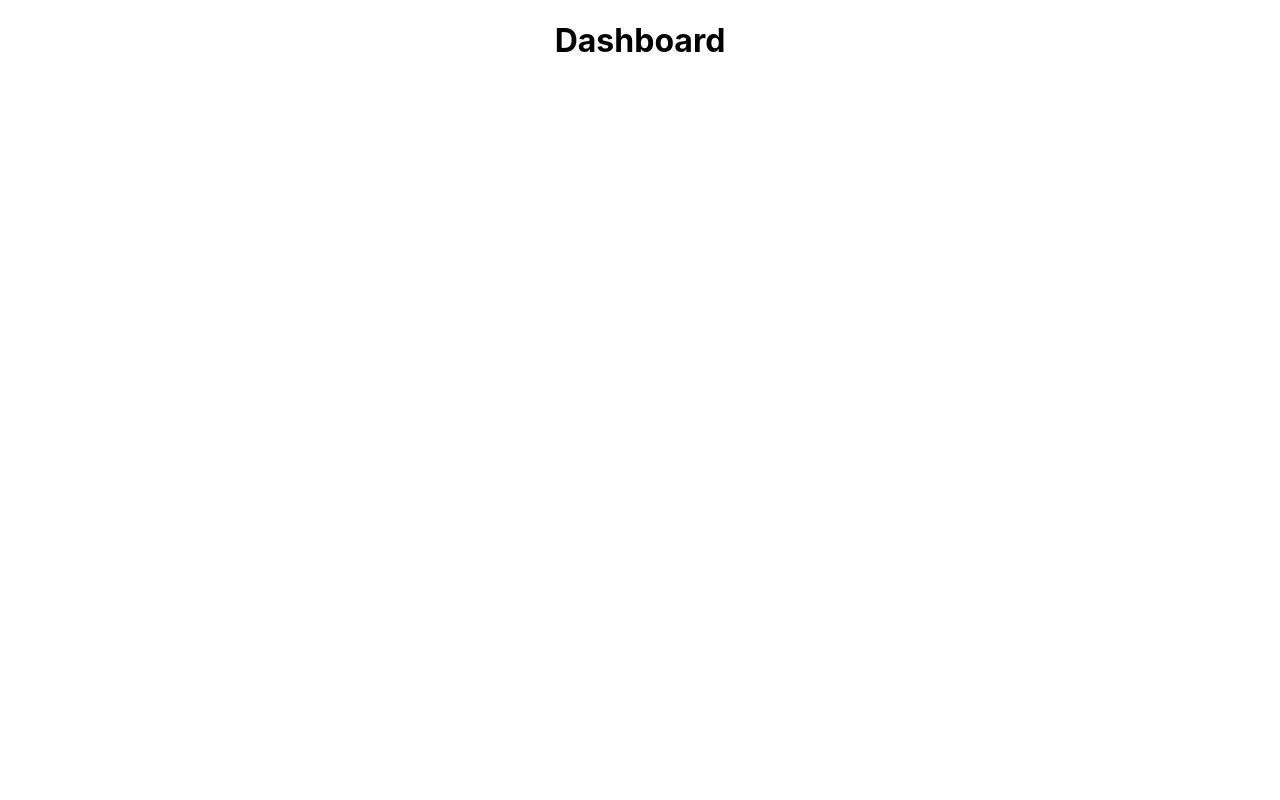
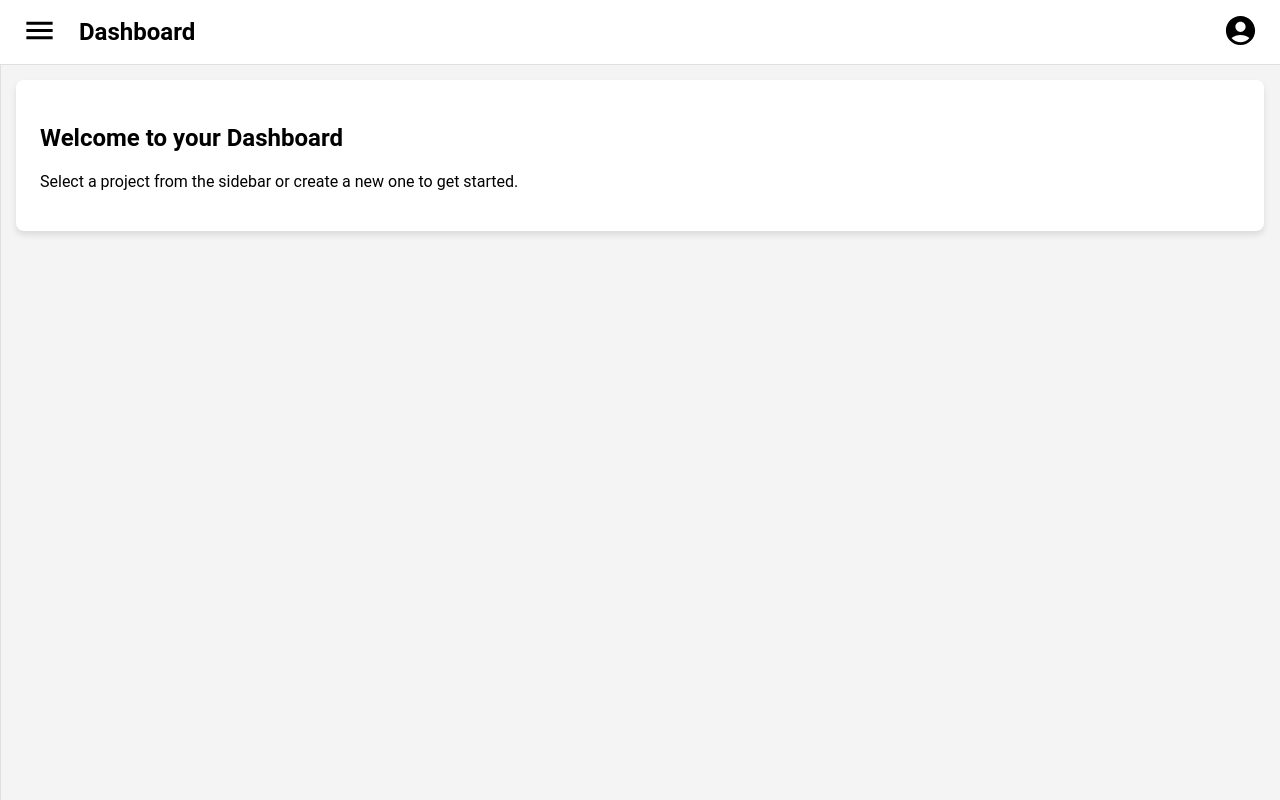
Before and after one commit to arijitchakma79/GleamyNotes, a React (Create React App) app in the folder client/: page /protected/dashboard in a window 1280 px wide. Built offline with nearby package versions, Linux system fonts and the light colour scheme; sample sign-in values are in the browser's storage.

Commit message:
added a basic dashboard

```diff
--- a/client/src/App.css
+++ b/client/src/App.css
@@ -1,38 +1,26 @@
-.App {
-  text-align: center;
+body {
+  margin: 0;
+  font-family: 'Roboto', sans-serif;
+  background-color: #f4f4f4;
 }
 
-.App-logo {
-  height: 40vmin;
-  pointer-events: none;
+.dashboard-container {
+  min-height: 100vh;
 }
 
-@media (prefers-reduced-motion: no-preference) {
-  .App-logo {
-    animation: App-logo-spin infinite 20s linear;
-  }
+.main-content {
+  padding-top: 64px;
+  transition: margin-left 0.3s;
 }
 
-.App-header {
-  background-color: #282c34;
-  min-height: 100vh;
-  display: flex;
-  flex-direction: column;
-  align-items: center;
-  justify-content: center;
-  font-size: calc(10px + 2vmin);
-  color: white;
+.main-content.shifted {
+  margin-left: 250px;
 }
 
-.App-link {
-  color: #61dafb;
+.content-box {
+  background-color: white;
+  margin: 16px;
+  padding: 24px;
+  border-radius: 8px;
+  box-shadow: 0 4px 6px rgba(0, 0, 0, 0.1);
 }
-
-@keyframes App-logo-spin {
-  from {
-    transform: rotate(0deg);
-  }
-  to {
-    transform: rotate(360deg);
-  }
-}
--- /dev/null
+++ b/client/src/components/header.tsx
@@ -0,0 +1,27 @@
+import React from 'react';
+import '../styles/components/header.css';
+import MenuIcon from '@mui/icons-material/Menu';
+import AccountCircleIcon from '@mui/icons-material/AccountCircle';
+
+interface HeaderProps {
+  toggleSidebar: () => void;
+  toggleProfileDropdown: () => void;
+}
+
+const Header: React.FC<HeaderProps> = ({ toggleSidebar, toggleProfileDropdown }) => {
+  return (
+    <header className="header">
+      <div className="left-section">
+        <button onClick={toggleSidebar} className="menu-button" title="Toggle Sidebar">
+          <MenuIcon fontSize="large" />
+        </button>
+        <h1 className="header-title">Dashboard</h1>
+      </div>
+      <button onClick={toggleProfileDropdown} className="profile-icon" title="Toggle Profile Dropdown">
+        <AccountCircleIcon fontSize="large" />
+      </button>
+    </header>
+  );
+};
+
+export default Header;
--- /dev/null
+++ b/client/src/components/profileDropDown.tsx
@@ -0,0 +1,27 @@
+import React from 'react';
+import '../styles/components/profiledropdown.css';
+import SettingsIcon from '@mui/icons-material/Settings';
+import AccountCircleIcon from '@mui/icons-material/AccountCircle';
+import LogoutIcon from '@mui/icons-material/Logout';
+
+const ProfileDropdown = ({ isOpen }: { isOpen: boolean }) => {
+  return (
+    <div className={`profile-dropdown ${isOpen ? 'show' : 'hide'}`}>
+      <button className="dropdown-item">
+        <SettingsIcon fontSize="small" />
+        Settings
+      </button>
+      <button className="dropdown-item">
+        <AccountCircleIcon fontSize="small" />
+        Profile
+      </button>
+      <hr />
+      <button className="dropdown-item logout">
+        <LogoutIcon fontSize="small" />
+        Logout
+      </button>
+    </div>
+  );
+};
+
+export default ProfileDropdown;
--- /dev/null
+++ b/client/src/components/sidebar.tsx
@@ -0,0 +1,31 @@
+import React from 'react';
+import '../styles/components/sidebar.css';
+import AddIcon from '@mui/icons-material/Add';
+
+const Sidebar = ({ isOpen }: { isOpen: boolean }) => {
+  const projects = [
+    { id: 1, name: 'Website Redesign' },
+    { id: 2, name: 'Mobile App' },
+    { id: 3, name: 'Database Migration' }
+  ];
+
+  return (
+    <div className={`sidebar ${isOpen ? 'open' : 'closed'}`}>
+      <div className="sidebar-header">
+        <h2>Projects</h2>
+        <button className="add-button" title="Add Project">
+          <AddIcon />
+        </button>
+      </div>
+      <ul className="project-list">
+        {projects.map(project => (
+          <li key={project.id} className="project-item">
+            {project.name}
+          </li>
+        ))}
+      </ul>
+    </div>
+  );
+};
+
+export default Sidebar;
--- a/client/src/pages/dashboard.tsx
+++ b/client/src/pages/dashboard.tsx
@@ -1,12 +1,37 @@
-import React from "react";
-
+import React, { useState } from 'react';
+import Sidebar from '../components/sidebar';
+import ProfileDropdown from '../components/profileDropDown';
+import Header from '../components/header';
+import '../App.css';
 
 const Dashboard: React.FC = () => {
+  const [isSidebarOpen, setIsSidebarOpen] = useState(false);
+  const [isProfileOpen, setIsProfileOpen] = useState(false);
+
+  const toggleSidebar = () => {
+    setIsSidebarOpen(prev => !prev);
+  };
+
+  const toggleProfileDropdown = () => {
+    setIsProfileOpen(prev => !prev);
+  };
+
   return (
-    <div>
-      <h1>Dashboard</h1>
+    <div className="dashboard-container">
+      <Header
+        toggleSidebar={toggleSidebar}
+        toggleProfileDropdown={toggleProfileDropdown}
+      />
+      <Sidebar isOpen={isSidebarOpen} />
+      <ProfileDropdown isOpen={isProfileOpen} />
+      <main className={`main-content ${isSidebarOpen ? 'shifted' : ''}`}>
+        <div className="content-box">
+          <h2>Welcome to your Dashboard</h2>
+          <p>Select a project from the sidebar or create a new one to get started.</p>
+        </div>
+      </main>
     </div>
   );
 };
 
-export default Dashboard
+export default Dashboard;
--- /dev/null
+++ b/client/src/styles/components/header.css
@@ -0,0 +1,31 @@
+.header {
+    position: fixed;
+    top: 0;
+    left: 0;
+    right: 0;
+    height: 64px;
+    background-color: white;
+    border-bottom: 1px solid #e0e0e0;
+    display: flex;
+    justify-content: space-between;
+    align-items: center;
+    padding: 0 16px;
+    z-index: 1100;
+  }
+
+  .menu-button, .profile-icon {
+    background: none;
+    border: none;
+    cursor: pointer;
+  }
+
+  .header-title {
+    font-size: 24px;
+    font-weight: bold;
+  }
+
+  .left-section {
+    display: flex;
+    align-items: center;
+    gap: 16px;
+  }
--- /dev/null
+++ b/client/src/styles/components/profiledropdown.css
@@ -0,0 +1,35 @@
+.profile-dropdown {
+    position: absolute;
+    top: 64px;
+    right: 16px;
+    width: 200px;
+    background-color: white;
+    border: 1px solid #e0e0e0;
+    border-radius: 8px;
+    box-shadow: 0 4px 8px rgba(0, 0, 0, 0.1);
+    display: none;
+  }
+
+  .profile-dropdown.show {
+    display: block;
+  }
+
+  .dropdown-item {
+    display: flex;
+    align-items: center;
+    padding: 8px 16px;
+    width: 100%;
+    border: none;
+    background: none;
+    cursor: pointer;
+    text-align: left;
+    transition: background-color 0.2s;
+  }
+
+  .dropdown-item:hover {
+    background-color: #f5f5f5;
+  }
+
+  .logout {
+    color: #d32f2f;
+  }
--- /dev/null
+++ b/client/src/styles/components/sidebar.css
@@ -0,0 +1,47 @@
+.sidebar {
+    position: fixed;
+    top: 64px;
+    left: 0;
+    height: 100%;
+    background-color: white;
+    border-right: 1px solid #e0e0e0;
+    transition: width 0.3s;
+    overflow: hidden;
+    z-index: 1000;
+  }
+
+  .sidebar.closed {
+    width: 0;
+  }
+
+  .sidebar.open {
+    width: 250px;
+  }
+
+  .sidebar-header {
+    display: flex;
+    justify-content: space-between;
+    align-items: center;
+    padding: 16px;
+  }
+
+  .add-button {
+    background: none;
+    border: none;
+    cursor: pointer;
+    padding: 8px;
+  }
+
+  .project-list {
+    padding: 0 16px;
+  }
+
+  .project-item {
+    padding: 8px 0;
+    cursor: pointer;
+    transition: background-color 0.2s;
+  }
+
+  .project-item:hover {
+    background-color: #f5f5f5;
+  }
```
